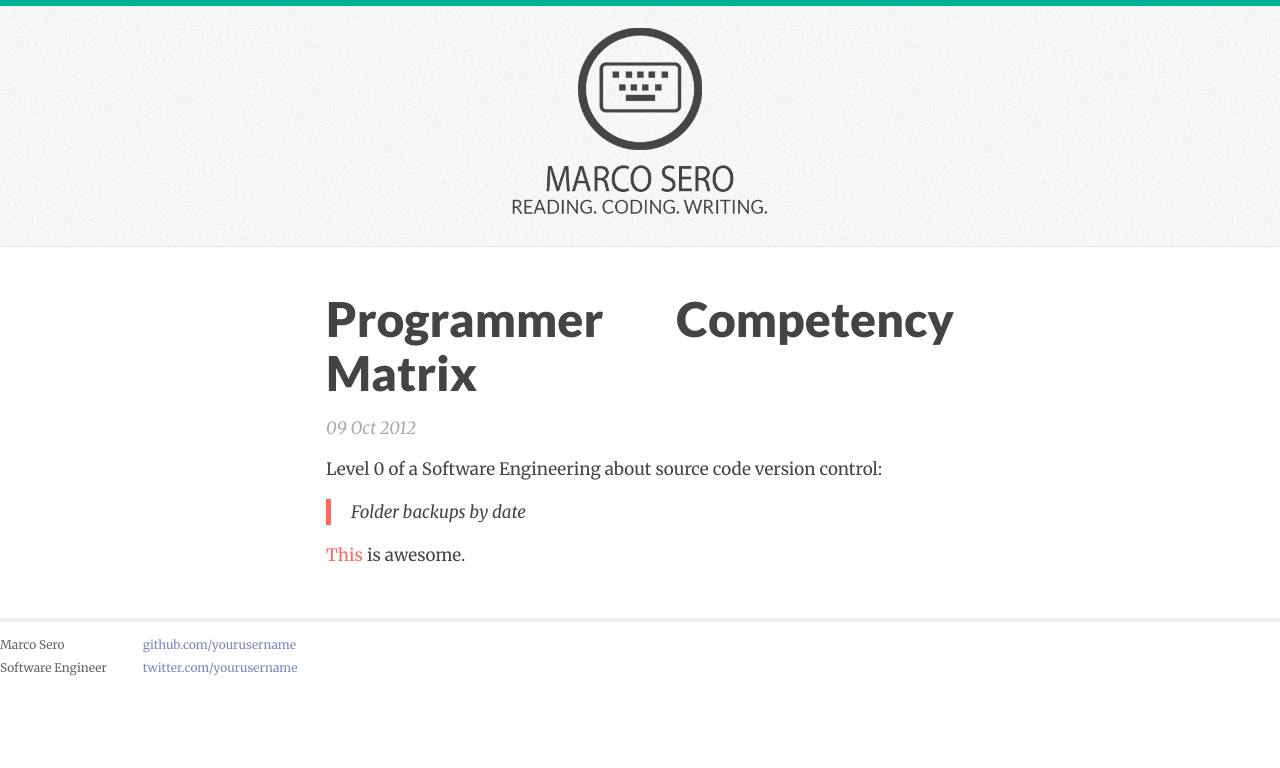
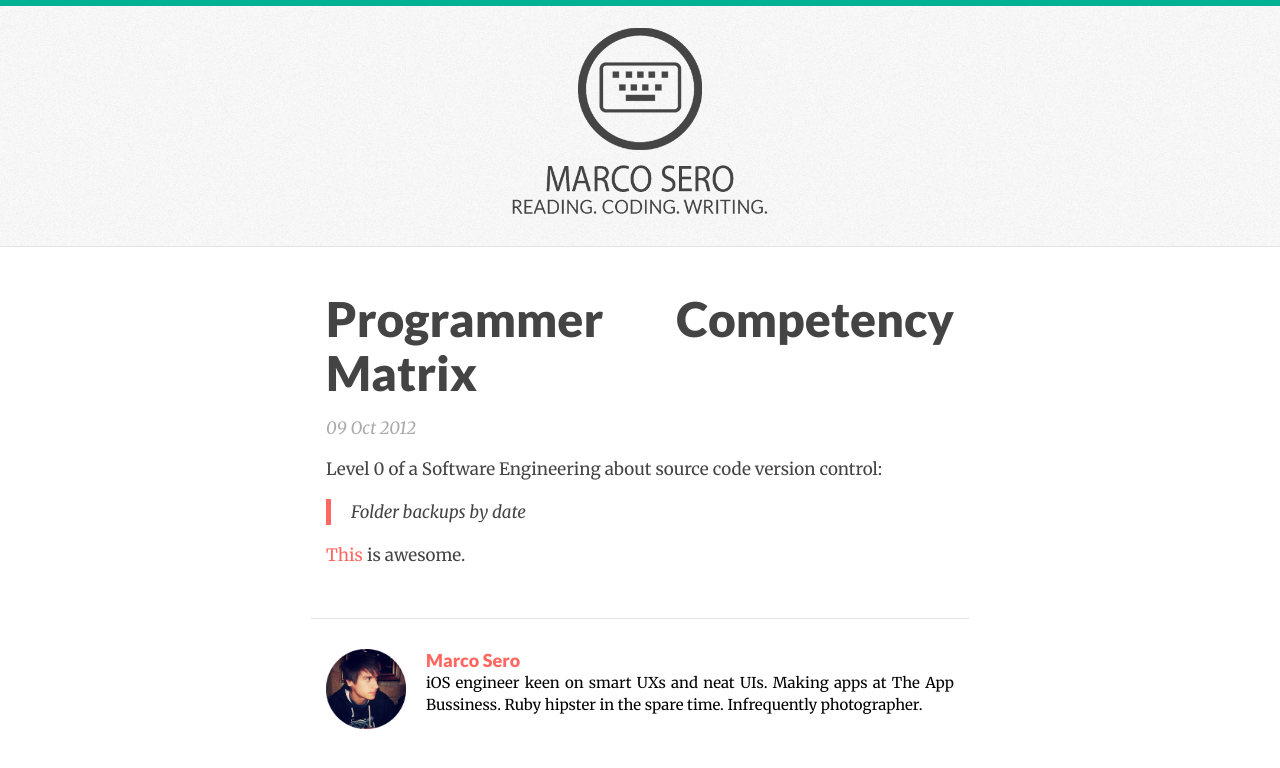
Before and after one commit to MarcoSero/marcosero.github.io, a Jekyll site: the page built from _posts/2012-10-09-programmer-competency-matrix.markdown, in a window 1280 px wide. Shown: the top 768 px of the page. Built offline with Jekyll 4.4.1, drawn with Linux system fonts in a browser that asks for light colours; Markdown is read by kramdown in place of the engine named in the settings.

Commit message:
footer almost complete

```diff
--- a/_layouts/default.html
+++ b/_layouts/default.html
@@ -34,17 +34,17 @@
             </div>
 
             <div class="footer">
-              <div class="contact">
-                <p>
-                  Marco Sero<br />
-                  Software Engineer
-                </p>
+              <div class="avatar">
+                <img src="/images/avatar.png" width="80px">
               </div>
-              <div class="contact">
-                <p>
-                  <a href="http://github.com/yourusername/">github.com/yourusername</a><br />
-                  <a href="http://twitter.com/yourusername/">twitter.com/yourusername</a><br />
-                </p>
+              <div class="bio">
+                <div class="name">
+                  <a href="http://www.marcosero.com" target="_blank">Marco Sero</a><br />
+                </div>
+                iOS engineer keen on smart UXs and neat UIs.
+                Making apps at The App Bussiness.
+                Ruby hipster in the spare time.
+                Infrequently photographer.
               </div>
             </div>
           </div>
--- a/css/main.css
+++ b/css/main.css
@@ -114,20 +114,31 @@ ul.posts span {
 }
 
 .site .footer {
-  font-size: 80%;
-  color: #666;
-  border-top: 4px solid #eee;
-  margin-top: 2em;
-  overflow: hidden;
+  border-top: 1px solid #e3e3e4;
+  max-width: 42em;
+  margin: 3em auto 2em;
+  padding-left: 15px;
+  padding-right: 15px;
+  padding-bottom: 50px;
+  padding-top: 30px;
 }
 
-.site .footer .contact {
+.site .footer .avatar {
   float: left;
-  margin-right: 3em;
 }
 
-.site .footer .contact a {
-  color: #8085C1;
+.site .footer .bio {
+  margin-left: 100px;
+}
+
+.site .footer .bio .name {
+  font-family: Lato, Verdana, Tahoma, sans-serif;
+  font-weight: 800;
+  font-size: 18px;
+}
+
+.site .footer .bio a {
+  color: #ff6760;
 }
 
 .site .footer .rss {
```
Also changed, not shown: images/avatar.png (added).
